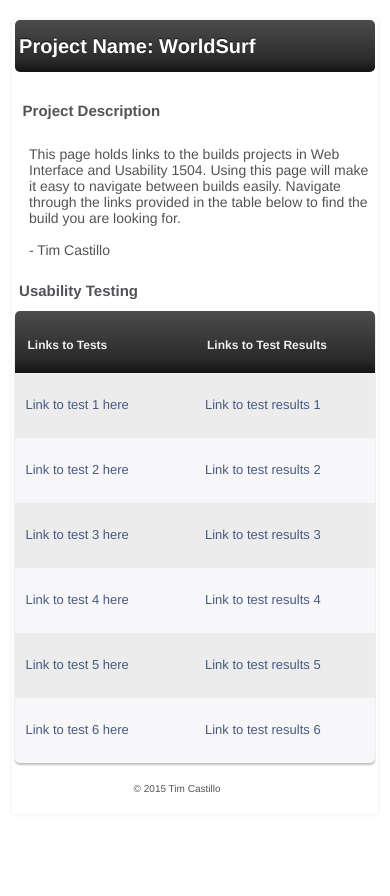
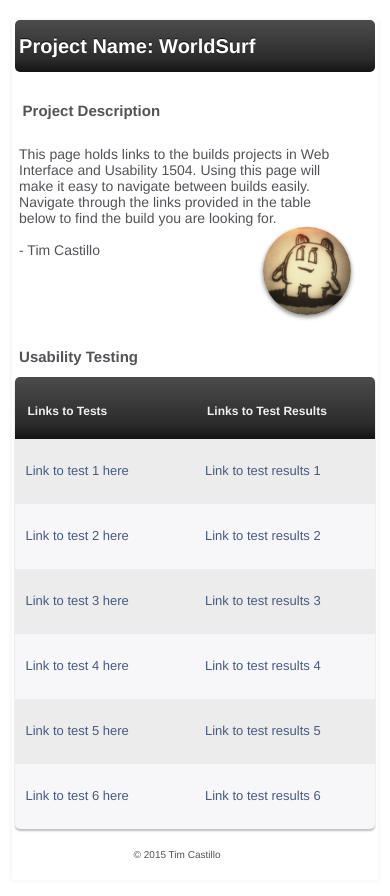
Before and after one commit to VermillionOne/Web-Interface-and-Usability, a plain HTML site: page B1/WiU Landing Page Template/index.html in a window 390 px wide. Before the commit the page ends 844 px from the top, so only its background shows below. Drawn offline with Linux system fonts and the light colour scheme.

Commit message:
Adjusted main paragraph styling

```diff
--- a/B1/WiU Landing Page Template/css/main.css
+++ b/B1/WiU Landing Page Template/css/main.css
@@ -17,7 +17,6 @@ body{
 
 }
 /*-------------------------------------------  header -------------------------------------------------------*/
-
 header{
     color: #fff;
     margin: 20px 0px;
@@ -93,7 +92,7 @@ td:first-child{
 	/*border-bottom: 1px solid #bbb8bf;*/
 }
 .main p{
-	width: 67.5%;
+	width: 65%;
 	float: left;
 	font-size: 1.4em;
     padding: 0px 10px;
@@ -146,7 +145,6 @@ footer{
 	width: 90%;
 }
 /* ------------------------------------------- Media Queries -------------------------------------------------------*/
-
 
 	/* Smaller than standard 960 (devices and browsers) */
 	@media only screen and (max-width: 959px) {
@@ -220,9 +218,26 @@ footer{
 		#wrapper{
 			width: 96%;
 		}
-		figure {
-			display: none;
+        .main p{
+			width: 90%;
+            padding: 0px;
 		}
+		.main figure {
+			display: block;
+            width: 25%;
+            padding: 0px;
+            border-radius: 60px;
+            box-shadow: 0px 0px 0px rgba(255,255,255,1);
+		}
+        figure img{
+            width: 25%;
+            margin: -60px 0px 0px -40px;
+            border: 0px solid;
+            border-radius: 60px;
+            -webkit-box-shadow: 0px 2px 4px rgba(0,0,0,.5);
+            -moz-box-shadow: 0px 2px 4px rgba(0,0,0,.5);
+            box-shadow: 0px 2px 4px rgba(0,0,0,.5);
+        }
 		figcaption{
 			display: none;
 		}
```
